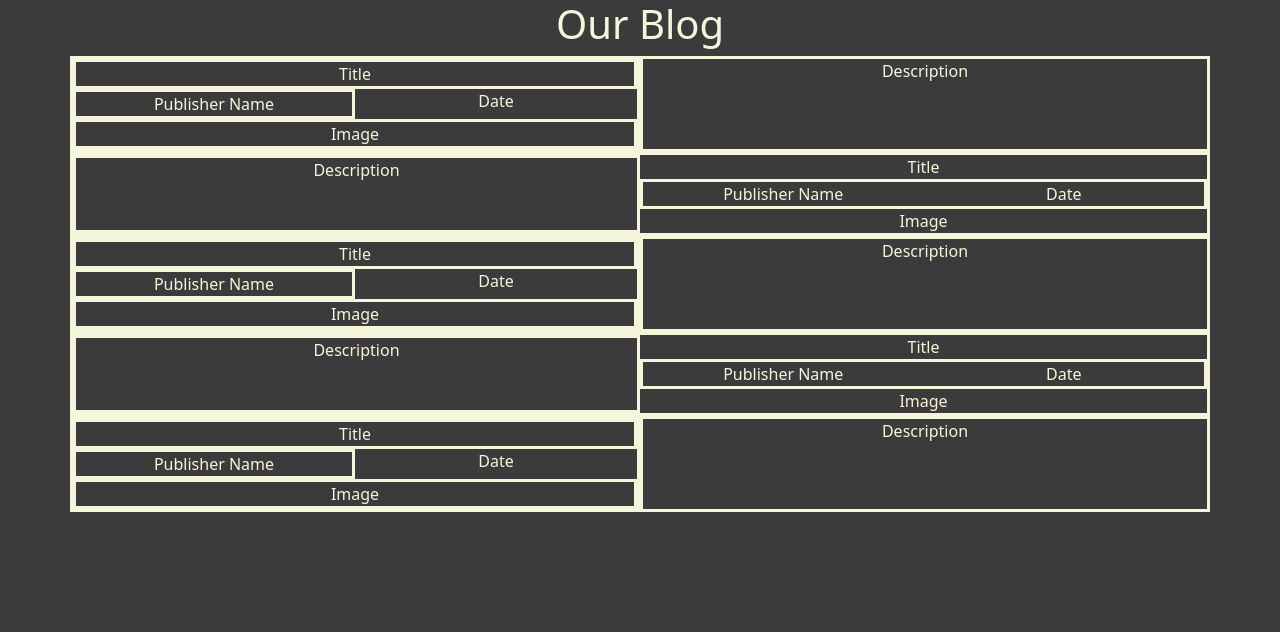
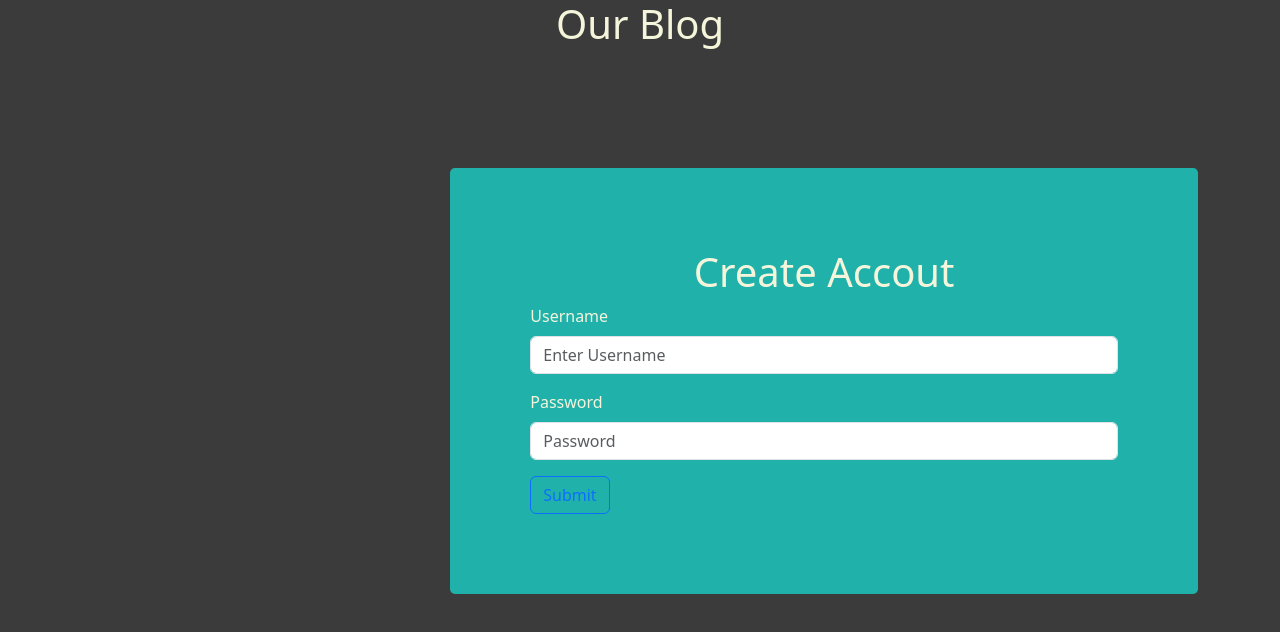
Before and after one commit to aayala4569/BlogFrontL-main, a React (Vite) app: page / in a window 1280 px wide. Shown: the top 632 px of the page. Built offline with nearby package versions, Linux system fonts and the light colour scheme.

Commit message:
Started account page

```diff
--- a/src/App.jsx
+++ b/src/App.jsx
@@ -3,6 +3,7 @@
 import Dashboard from './components/Dashboard';
 import {Container, Row, Col } from 'react-bootstrap';
 import BlogPage from './components/BlogPage';
+import CreateAccount from './components/CreateAccount';
 
 
 function App() {
@@ -14,7 +15,8 @@
         <Col>
         <h1 className='text-center'>Our Blog</h1>
         </Col>
-        <BlogPage/>
+        <CreateAccount/>
+        {/* <BlogPage/> */}
         {/* <Dashboard/> */}
       </Row>
     </Container>
--- /dev/null
+++ b/src/components/CreateAccount.jsx
@@ -0,0 +1,42 @@
+import React,{useState} from 'react'
+import {Container, Row, Col, Button, Form} from 'react-bootstrap';
+
+
+const CreateAccount = () => {
+
+    const [Username, setUsername] = useState('');
+    const [Password, setPassword] = useState('');
+
+    const handleUser = (e) => setUsername(e.target.value);
+    const handlePassword = (e) => setPassword(e.target.value);
+    const handleSubmit = () => {
+        let userData = {
+            username: Username,
+            password: Password
+        }
+        console.log(userData);
+    };
+  return (
+    <div>
+       <Form style={{width: '40', marginLeft: "33%", marginTop: "10%", backgroundColor: "lightseagreen", padding:80, borderRadius: 5}}>
+        <h1 className='text-center'>Create Accout</h1>
+      <Form.Group className="mb-3" controlId="Username">
+        <Form.Label>Username</Form.Label>
+        <Form.Control type="text" placeholder="Enter Username" onChange={handleUser}/>
+
+      </Form.Group>
+
+      <Form.Group className="mb-3" controlId="formBasicPassword">
+        <Form.Label>Password</Form.Label>
+        <Form.Control type="password" placeholder="Password" onChange={handlePassword} />
+      </Form.Group>
+
+      <Button variant="outline-primary" onClick={handleSubmit}>
+        Submit
+      </Button>
+    </Form>
+    </div>
+  )
+}
+
+export default CreateAccount
```
